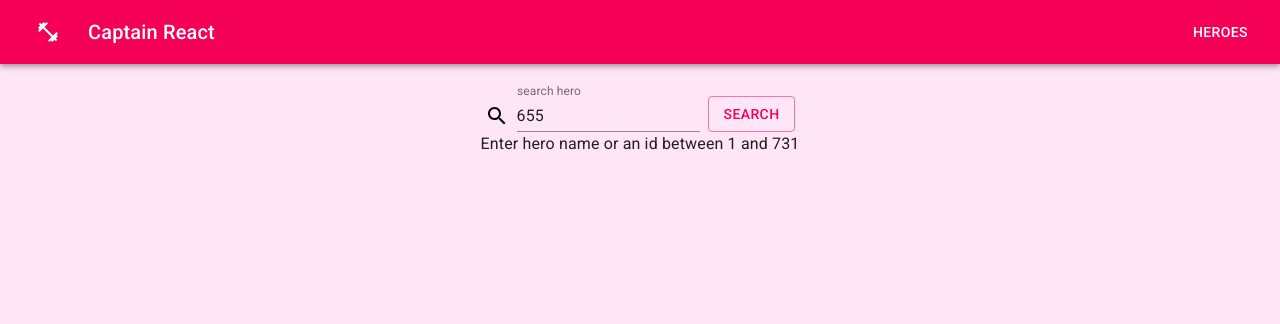
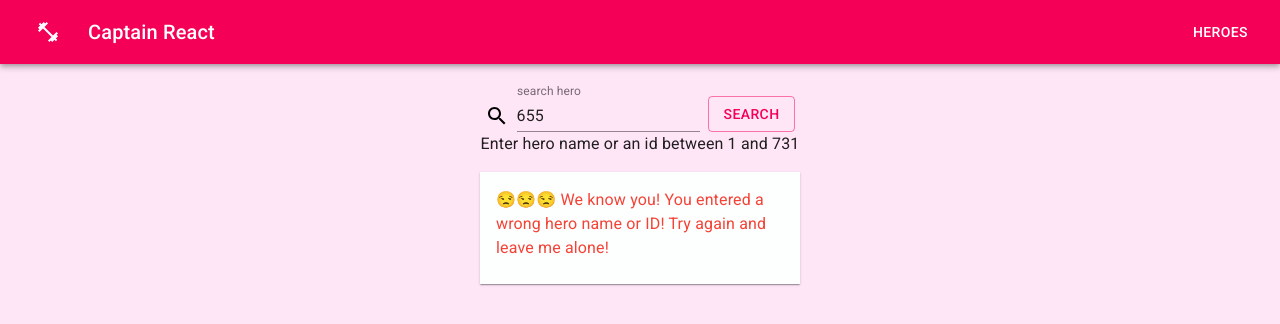
Before and after one commit to TawalMc/captainreact, a React (Create React App) app: page / in a window 1280 px wide. Shown: the top 324 px of the page. Built offline with nearby package versions, Linux system fonts and the light colour scheme; no server answers.

Commit message:
Conditional rendering of HeroSections

```diff
--- a/src/components/HeroSections.js
+++ b/src/components/HeroSections.js
@@ -26,7 +26,7 @@ const useStyles = makeStyles((theme) => ({
 
 }));
 
-export default function HeroSections(props) {
+export function HeroSections(props) {
     const classes = useStyles();
     const heroData = props.heroData;
 
@@ -84,9 +84,24 @@ export default function HeroSections(props) {
                         </Button>
                     </Grid>
                 </Grid>
-
-
             </CardActions>
         </Card>
     );
 }
+
+export function DataNotAvailable() {
+    const classes = useStyles();
+    return (
+        <Card className={classes.root} square={true}>
+            <CardContent>
+                <Grid container spacing={2} justify="center" alignItems="center">
+                    <Grid item xs={12}>
+                        <Typography align="left" color="error">
+                            😒😒😒 We know you! You entered a wrong hero name or ID! Try again and leave me alone!
+                        </Typography>
+                    </Grid>
+                </Grid>
+            </CardContent>
+        </Card>
+    );
+}
--- a/src/pages/SimpleSearch.js
+++ b/src/pages/SimpleSearch.js
@@ -5,7 +5,7 @@ import SearchOutlinedIcon from '@material-ui/icons/SearchOutlined';
 import "../css/SimpleSearch.css";
 import logo from "../css/logo512.png";
 import NavBar from "../components/NavBar";
-import HeroSections from "../components/HeroSections";
+import {HeroSections, DataNotAvailable} from "../components/HeroSections";
 import PUBLIC_KEY from "../API_KEYS/API_KEY";
 
 
@@ -35,12 +35,10 @@ function SimpleSearch() {
     const [isAvailable, setIsAvailable] = useState(false); // to store some informations about heroes searched
     const [heroFound, setHeroFound] = useState(null);
 
-    /* useEffect(() => {
-        console.log("Using useEffect");
-        console.log(heroFound);
+    useEffect(() => {
+        search();
+    }, []);
 
-    }, [isAvailable]);
- */
 
     // SuperHero API using
     function fetchHeroesByName(heroName) {
@@ -128,7 +126,7 @@ function SimpleSearch() {
 
                 <Grid container item alignItems="center" justify="center">
                     <Grid item xs={11} md={3}>
-                        {isAvailable && <HeroSections heroData={heroFound} />}
+                        {isAvailable ? <HeroSections heroData={heroFound} /> : <DataNotAvailable />}
                     </Grid>
                 </Grid>
             </Grid>
@@ -150,4 +148,5 @@ class Hero {
     }
 }
 
+
 export default SimpleSearch;
```
